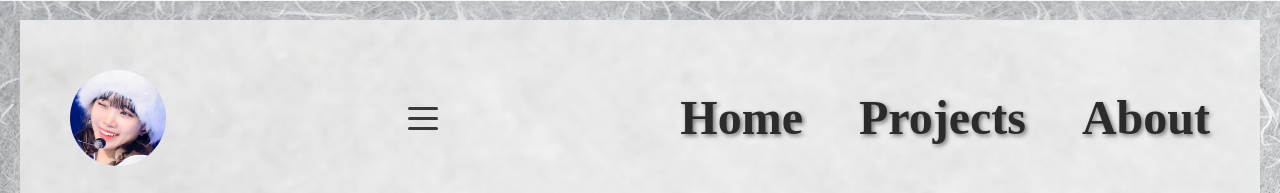
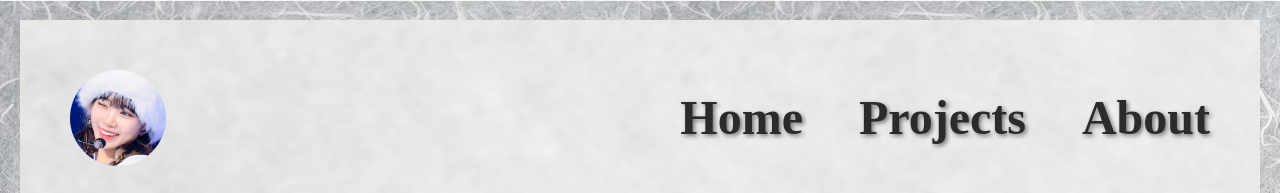
Before and after one commit to shaanprk/vue-personal-portfolio, a Vue app in the folder frontend/: page / in a window 1280 px wide. Shown: the top 193 px of the page. Built offline with nearby package versions, Linux system fonts and the light colour scheme; a web font is replaced by a local one.

Commit message:
Mobile screen navbar tweaks

```diff
--- a/frontend/src/components/TheNavbar.vue
+++ b/frontend/src/components/TheNavbar.vue
@@ -27,11 +27,13 @@ export default {
         />
       </router-link>
 
-      <button class="hamburger md:hidden" @click="toggleMenu">
-        <span :class="{ open: isMenuOpen }"></span>
-        <span :class="{ open: isMenuOpen }"></span>
-        <span :class="{ open: isMenuOpen }"></span>
-      </button>
+      <div class="md:hidden z-50">
+        <button class="hamburger" @click="toggleMenu">
+          <span :class="{ open: isMenuOpen }"></span>
+          <span :class="{ open: isMenuOpen }"></span>
+          <span :class="{ open: isMenuOpen }"></span>
+        </button>
+      </div>
 
       <nav :class="{ hidden: !isMenuOpen, block: isMenuOpen }" class="md:block">
         <ul class="flex space-x-14 text-[#383838] w-full justify-between">
@@ -56,7 +58,7 @@ export default {
 
       <div
         v-if="isMenuOpen"
-        class="mobile-menu fixed inset-0 bg-white flex flex-col items-center justify-center z-40"
+        class="mobile-menu fixed inset-0 bg-white flex flex-col items-center justify-center z-40 md:hidden"
       >
         <ul class="text-4xl space-y-8">
           <li class="navbar-links">
--- a/frontend/src/views/HomePage.vue
+++ b/frontend/src/views/HomePage.vue
@@ -32,7 +32,7 @@ export default {
       class="initial-message fade-up flex justify-center items-center gap-3 max-md:flex-col max-md:text-center"
     >
       <div class="greeting mb-8 inline-flex flex-col items-center justify-center">
-        <h1 class="message text-7xl font-bold mb-4">{{ randomGreeting().message }}!</h1>
+        <h1 class="message text-7xl font-bold mb-4 text-end">{{ randomGreeting().message }}!</h1>
         <p class="language text-xs italic self-end">Greeting in {{ greeting.language }}</p>
       </div>
 
--- a/frontend/vite.config.ts
+++ b/frontend/vite.config.ts
@@ -7,14 +7,13 @@ import vueDevTools from 'vite-plugin-vue-devtools'
 
 // https://vite.dev/config/
 export default defineConfig({
-  plugins: [
-    vue(),
-    vueJsx(),
-    vueDevTools(),
-  ],
+  plugins: [vue(), vueJsx(), vueDevTools()],
   resolve: {
     alias: {
-      '@': fileURLToPath(new URL('./src', import.meta.url))
+      '@': fileURLToPath(new URL('./src', import.meta.url)),
     },
   },
+  build: {
+    outDir: 'dist', // Ensure this points to 'dist'
+  },
 })
```
